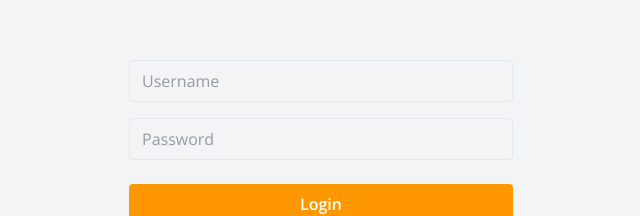
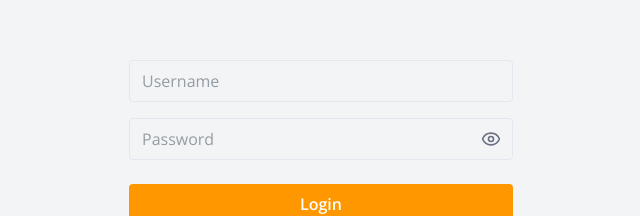
Before and after one commit to bckyrd-io/prompt-construct, a Next.js app: page /login in a window 1280 px wide. Shown: the part 229-445 px from the top of the page, without its empty margins (319-959 px from the left). Built offline with nearby package versions, Linux system fonts and the light colour scheme.

Commit message:
Update page.tsx

```diff
--- a/src/app/login/page.tsx
+++ b/src/app/login/page.tsx
@@ -2,12 +2,14 @@
 import { useState } from "react";
 import { loginAction } from "../actions";
 import Link from "next/link";
+import { Eye, EyeOff } from "lucide-react";
 
 export default function LoginPage() {
     const [username, setUsername] = useState("");
     const [password, setPassword] = useState("");
     const [error, setError] = useState("");
     const [isLoading, setIsLoading] = useState(false);
+    const [showPassword, setShowPassword] = useState(false);
 
     async function handleLogin(e: React.FormEvent) {
         e.preventDefault();
@@ -51,14 +53,28 @@
                     className="w-full mb-4 px-3 py-2 border rounded"
                     required
                 />
+                <div className="relative mb-6">
                     <input
-                    type="password"
+                        type={showPassword ? "text" : "password"}
                         placeholder="Password"
                         value={password}
                         onChange={e => setPassword(e.target.value)}
-                    className="w-full mb-6 px-3 py-2 border rounded"
+                        className="w-full px-3 py-2 border rounded pr-10"
                         required
                     />
+                    <button
+                        type="button"
+                        onClick={() => setShowPassword(!showPassword)}
+                        className="absolute inset-y-0 right-0 flex items-center px-3 text-gray-500 hover:text-gray-700"
+                        aria-label={showPassword ? "Hide password" : "Show password"}
+                    >
+                        {showPassword ? (
+                            <EyeOff className="h-5 w-5" />
+                        ) : (
+                            <Eye className="h-5 w-5" />
+                        )}
+                    </button>
+                </div>
                 <button
                     type="submit"
                     className="w-full bg-primary text-white py-2 rounded font-semibold"
```
Lines whose indentation alone changed are shown as unchanged.
